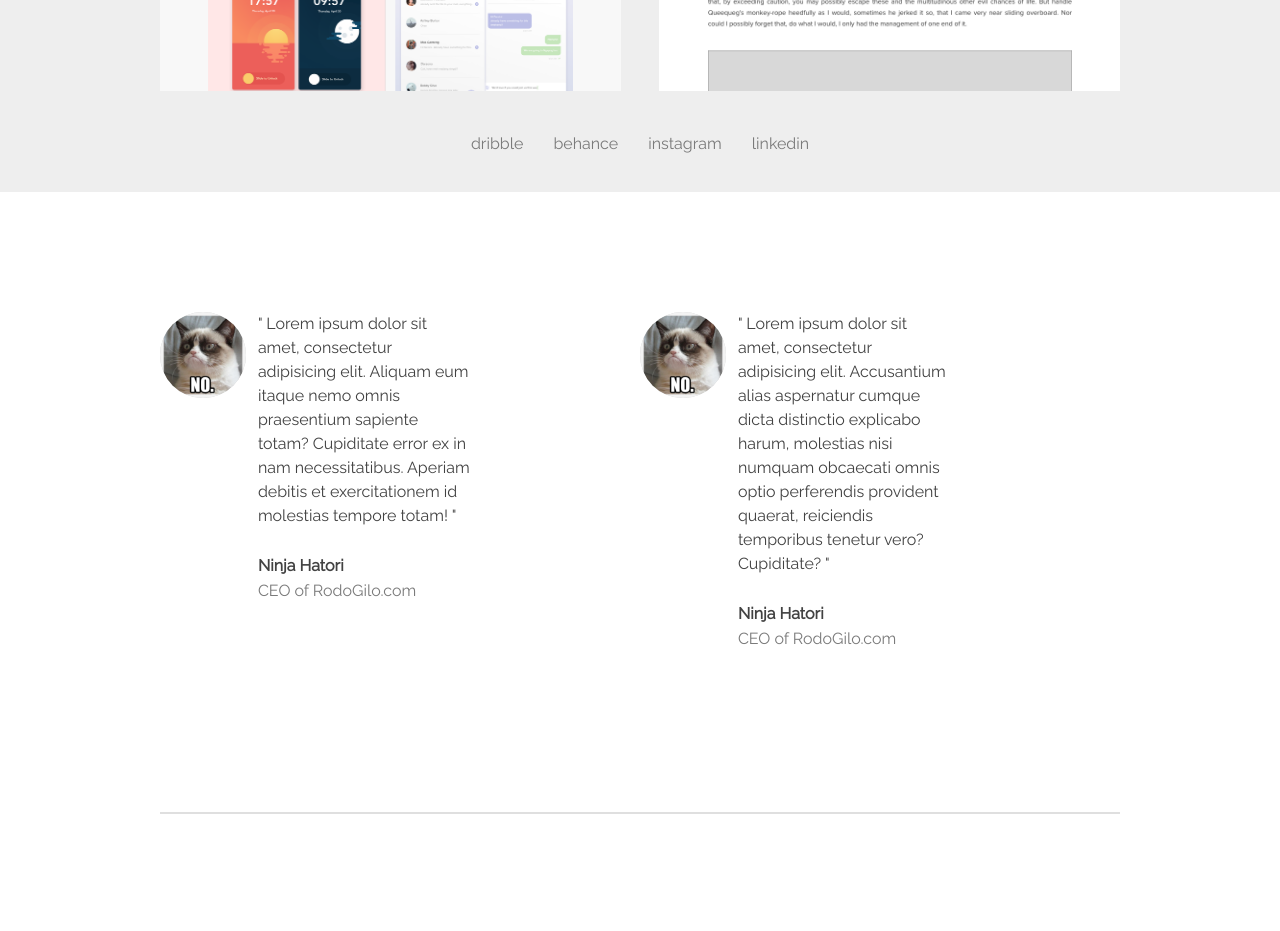
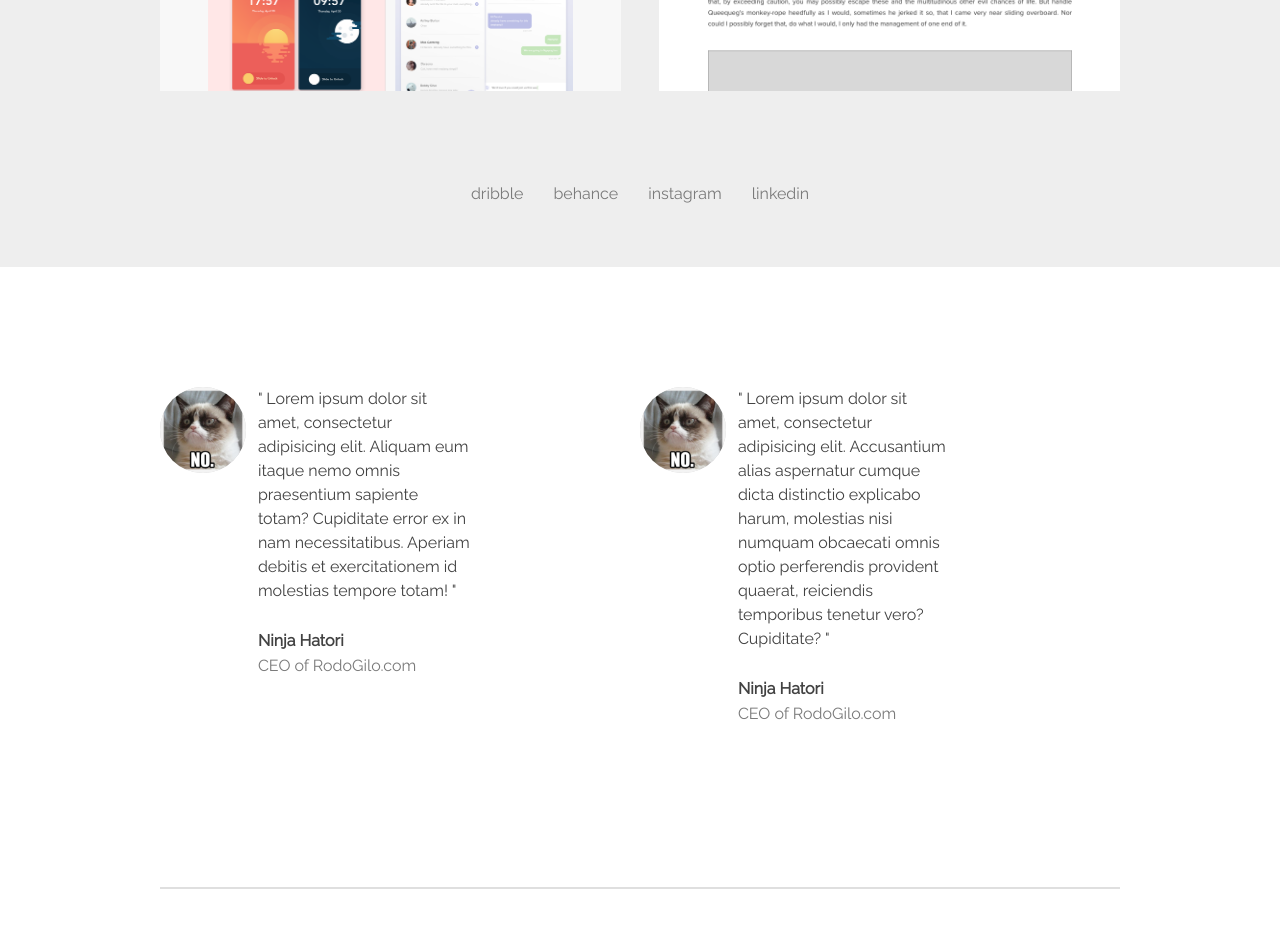
Before and after one commit to sendz/ervan, a plain HTML site: page index.html in a window 1280 px wide. Shown: the part 1340-2271 px from the top of the page. Drawn offline with Linux system fonts and the light colour scheme.

Commit message:
adjust margin for socials link

```diff
--- a/assets/css/skeleton.css
+++ b/assets/css/skeleton.css
@@ -652,8 +652,7 @@ there.
 }
 
 ul.socials {
-    margin-left: auto;
-    margin-right: auto;
+    margin: 50px auto;
     list-style-type: none;
 }
 
```
